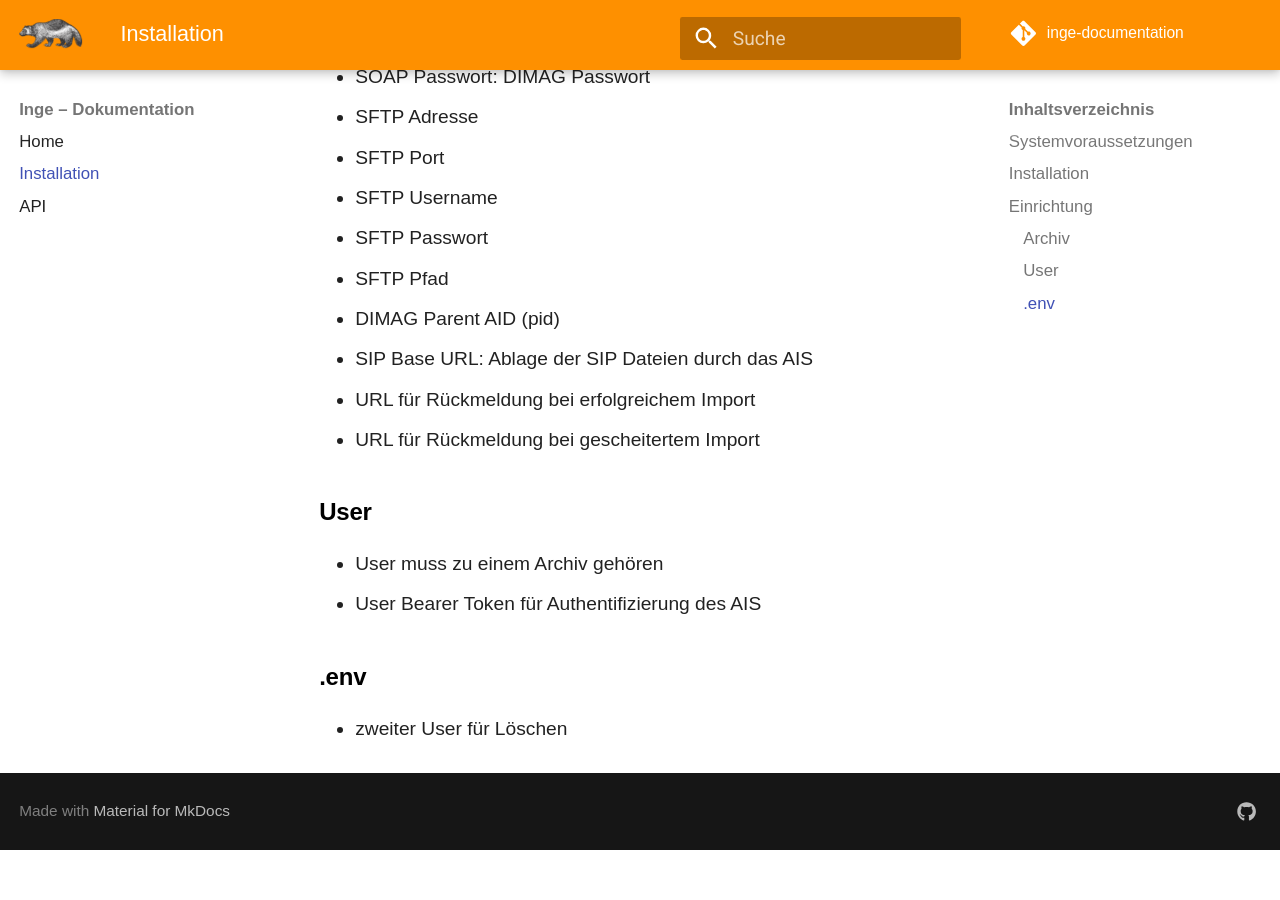
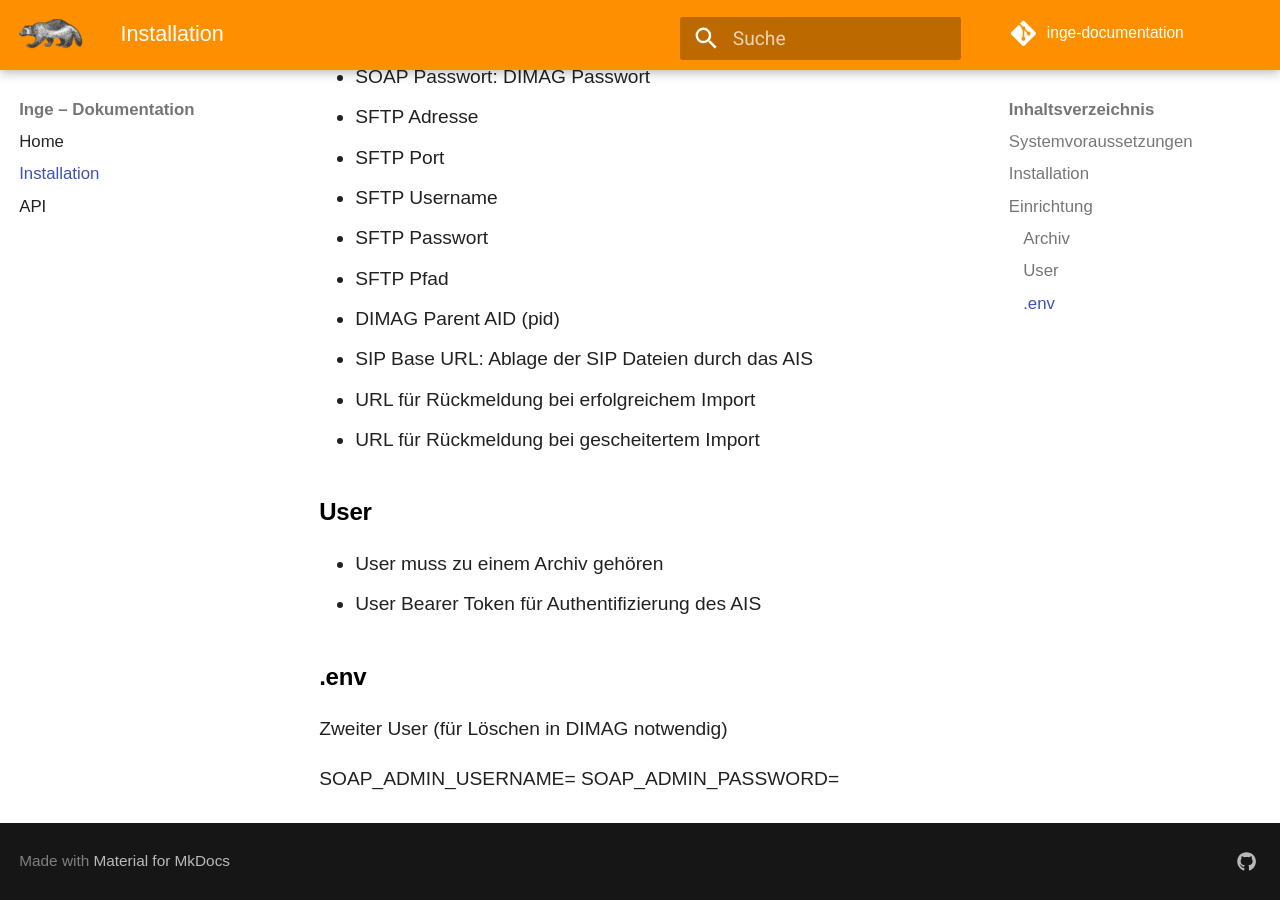
Before and after one commit to kraenzle-ritter/inge-dokumentation, an MkDocs documentation site: the page built from docs/admin/installation.md, in a window 1280 px wide and 900 px high, scrolled down 1019 px. Built offline with MkDocs 1.6.1 and Material for MkDocs 9.7.7, drawn with Linux system fonts in a browser that asks for light colours; some web fonts are replaced; comment, search, counter and statistics services are not loaded; before the commit the page ends 1869 px from its top, so only the background shows below that.

Commit message:
Update installation.md

```diff
--- a/docs/admin/installation.md
+++ b/docs/admin/installation.md
@@ -48,4 +48,8 @@ php artisan migrate
 - User Bearer Token für Authentifizierung des AIS
 
 ### .env
-- zweiter User für Löschen
+
+Zweiter User (für Löschen in DIMAG notwendig)
+
+SOAP_ADMIN_USERNAME=
+SOAP_ADMIN_PASSWORD=
```
